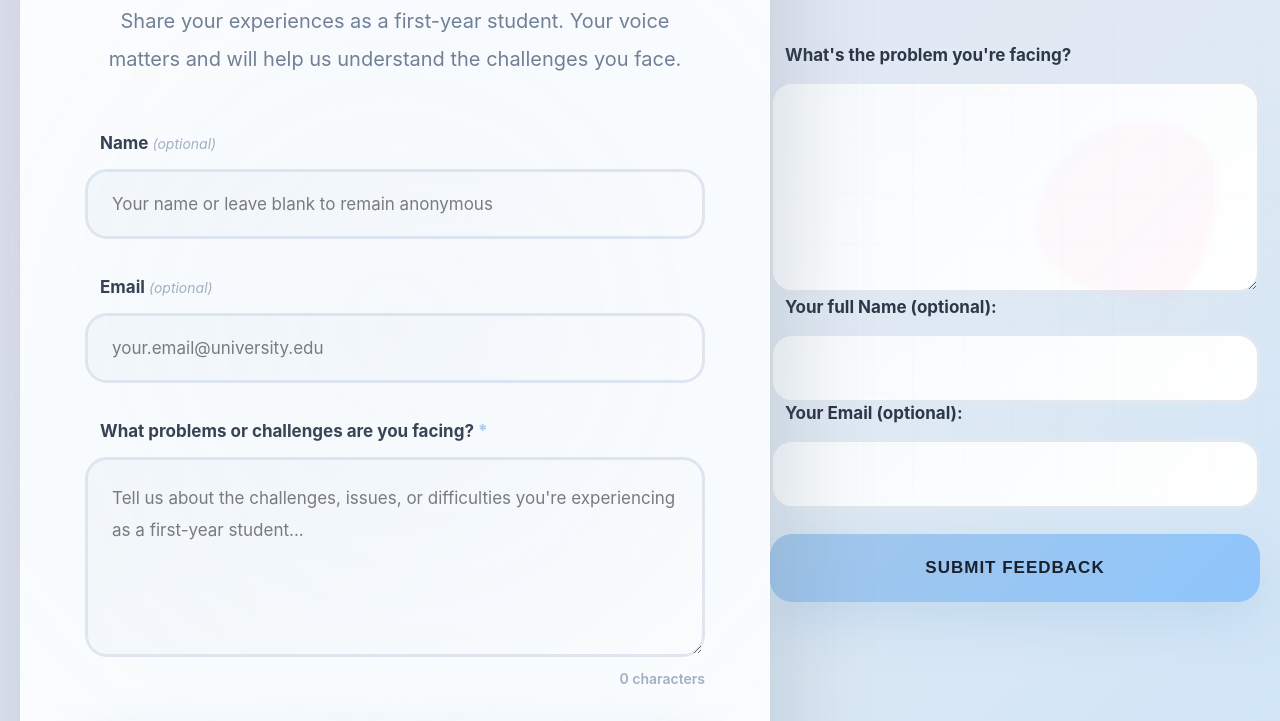
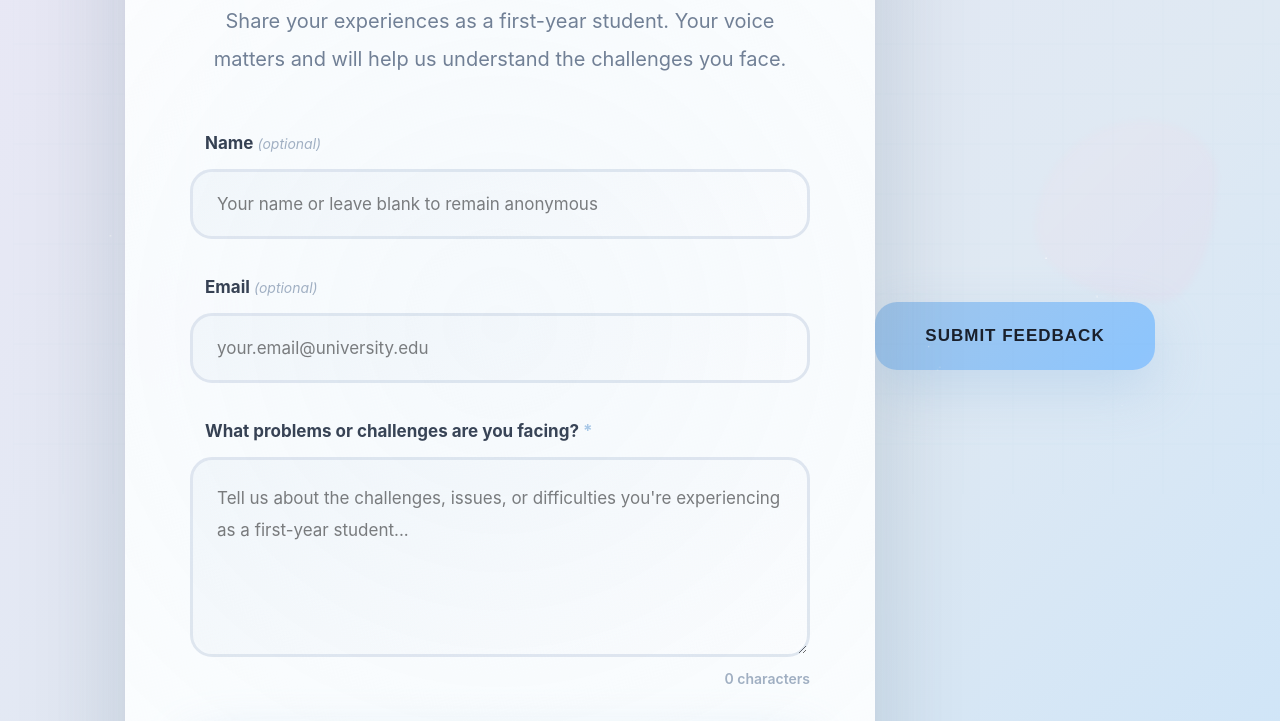
Before and after one commit to youness099/first-year-students-feedbacks, a plain HTML site: page index.html in a window 1280 px wide. Shown: the part 319-1040 px from the top of the page. Drawn offline with Linux system fonts and the light colour scheme.

Commit message:
Update index.html

```diff
--- a/index.html
+++ b/index.html
@@ -1048,12 +1048,6 @@
 </body>
 
         <form id="feedbackForm" action="https://formspree.io/f/xrbyyjwo" method="POST" autocomplete="off">
-            <label for="problem"><i class="fa-solid fa-question-circle"></i> What's the problem you're facing?</label>
-            <textarea id="problem" name="problem" rows="5" required></textarea>
-            <label for="name"><i class="fa-solid fa-user"></i> Your full Name (optional):</label>
-            <input type="text" id="name" name="name">
-            <label for="email"><i class="fa-solid fa-envelope"></i> Your Email (optional):</label>
-            <input type="email" id="email" name="email">
             <button type="submit"><i class="fa-solid fa-paper-plane"></i> Submit Feedback</button>
         </form>
 </html>
```
